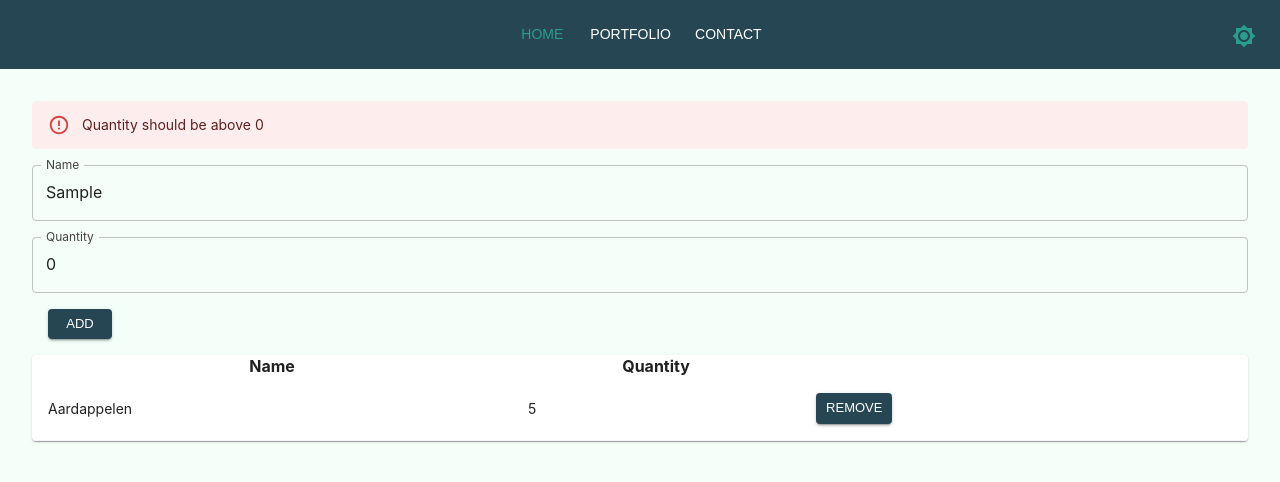
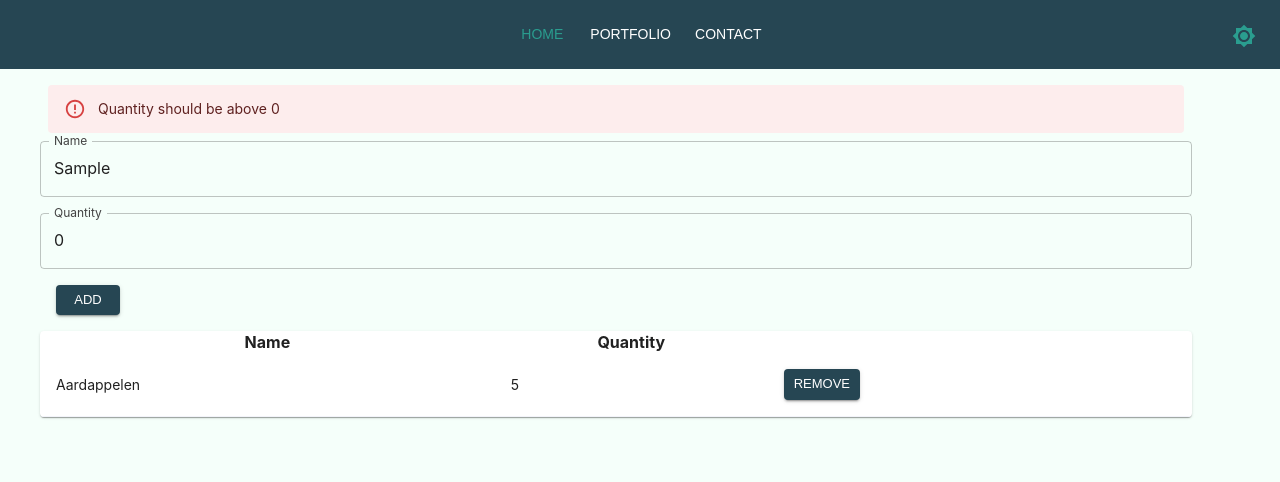
Before and after one commit to Alex-Van-Dijck/Portfolio-react, a React (Create React App) app: page /Portfolio/Shoppinglist in a window 1280 px wide. Both pictures are taken after typing "Sample" into the empty fields and a click on the button "ADD". Shown: the top 482 px of the page. Built offline with nearby package versions, Linux system fonts and the light colour scheme; the HTML template or start-up script is replaced by a standard one.

Commit message:
Shoppinglist final styling

```diff
--- a/src/components/labos/ShoppingList/ShoppingList.tsx
+++ b/src/components/labos/ShoppingList/ShoppingList.tsx
@@ -1,6 +1,6 @@
 import React, { useState,useEffect } from "react";
 import styles from "./shoppingList.module.css";
-import {Alert, Button,TextField,Table,TableHead,TableBody,TableCell,TableRow, TableContainer,Paper} from '@mui/material';
+import {Alert, Button,TextField,Table,TableHead,TableBody,TableCell,TableRow, TableContainer,Paper, Container} from '@mui/material';
 
 interface shoppingListItem{
     name:string,
@@ -48,15 +48,15 @@ const ShoppingList = () =>{
     }
 
     return(
-        <div className={styles.container}>
-            {successMessage && <Alert severity="success" className={styles.message}>
+        <Container sx={{m:2}}>
+            {successMessage && <Alert severity="success" sx={{m:1}}>
                 {successMessage}
             </Alert> }
-            {errorMessage &&<Alert severity="error" className={styles.message}>
+            {errorMessage &&<Alert severity="error" sx={{m:1}}>
                 {errorMessage}
             </Alert>}
 
-            <div className={styles.shoppingAddForm}>
+            <div style={{display:'flex', flexDirection: 'column',gap:'1rem'}}>
                 <TextField label="Name" placeholder="Name" value={name} onChange={(event)=>{setName(event.target.value)}}/>
                 <TextField type="number" label="Quantity" placeholder="Quantity" value={quantity} onChange={(event)=>{setQuantity(parseInt(event.target.value))}}/>
             </div>
@@ -90,7 +90,7 @@ const ShoppingList = () =>{
                 </tbody>
             </Table>
             </TableContainer>
-        </div>
+        </Container>
     )
 }
 
--- a/src/components/labos/ShoppingList/shoppingList.module.css
+++ /dev/null
@@ -1,12 +0,0 @@
-.shoppingAddForm{
-    display:flex;
-    flex-direction: column;
-    gap:1rem;
-}
-.container{
-    margin:2rem;
-}
-
-.message{
-    margin-bottom: 1rem;
-}
```
